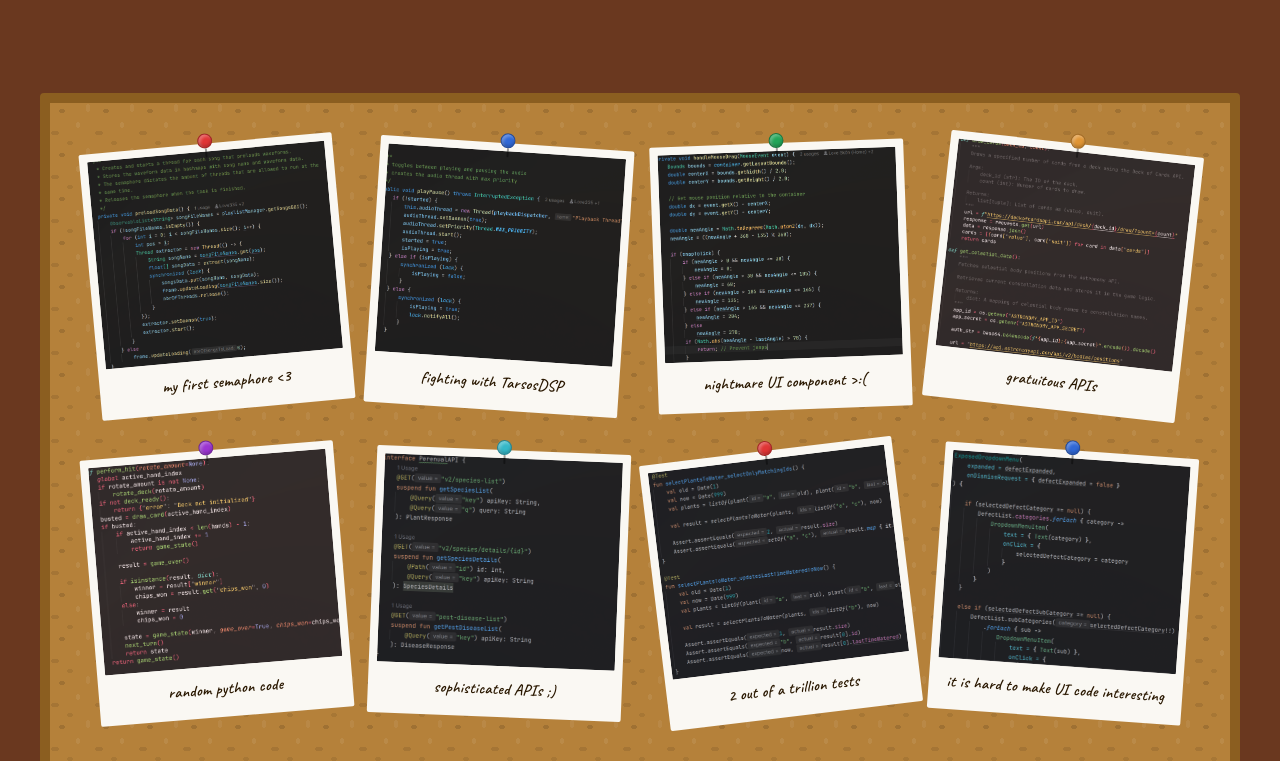
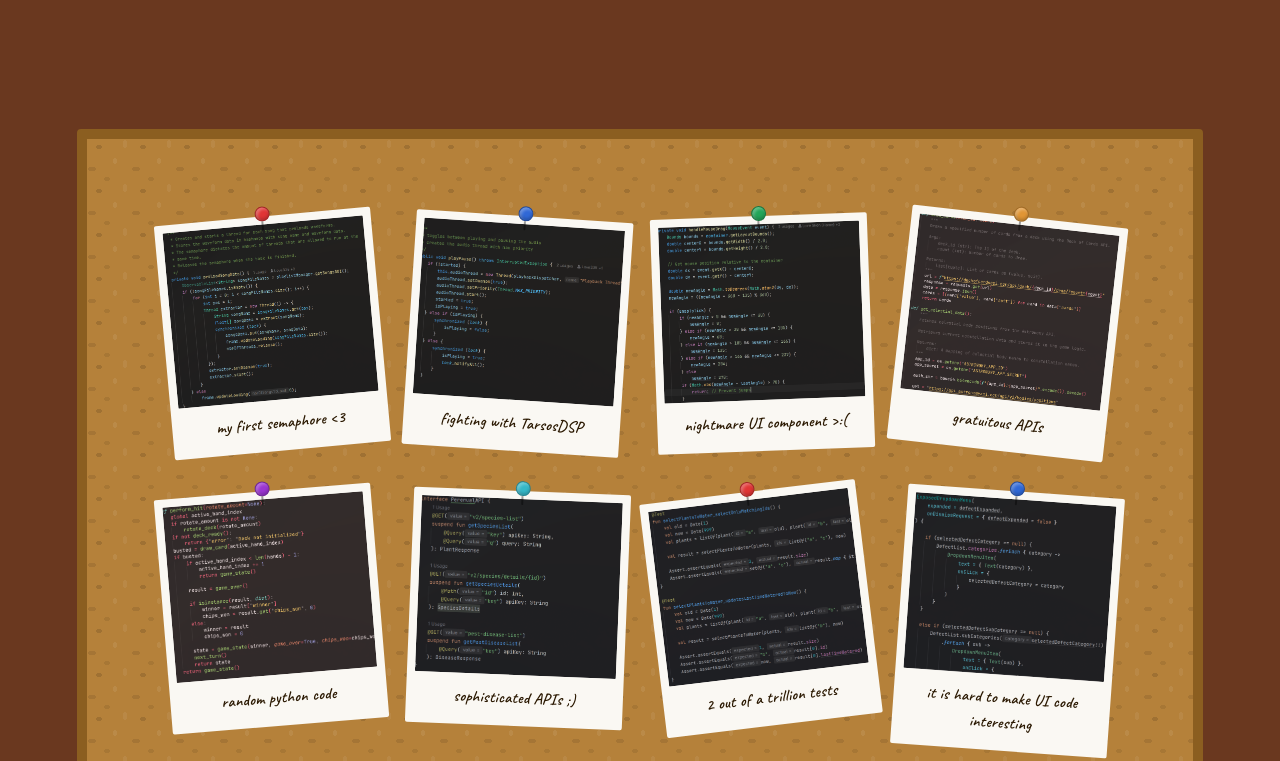
Before and after one commit to Love335/love335.github.io, a Next.js app: page / in a window 1280 px wide. Shown: the part 579-1340 px from the top of the page. Built offline with nearby package versions, Linux system fonts and the light colour scheme.

Commit message:
mooore scaling for large screens (committing for testing on my other computer, sue me)

```diff
--- a/app/components/corkboard-gallery.tsx
+++ b/app/components/corkboard-gallery.tsx
@@ -146,11 +146,11 @@ const styles: Record<string, React.CSSProperties> = {
       'radial-gradient(ellipse 3px 2px at 20px 40px, rgba(0,0,0,0.08) 100%, transparent 100%)',
     ].join(', '),
     backgroundSize: '44px 44px',
-    padding: '40px 40px 56px',
+    padding: 'clamp(40px, 6vw, 100px) clamp(40px, 6vw, 100px) clamp(56px, 8vw, 120px)',
     borderRadius: '4px',
     border: '10px solid #8b5e20',
     boxSizing: 'border-box',
-    margin: '40px',
+    margin: 'clamp(40px, 6vw, 100px)',
   },
 
   boardTitle: {
```
